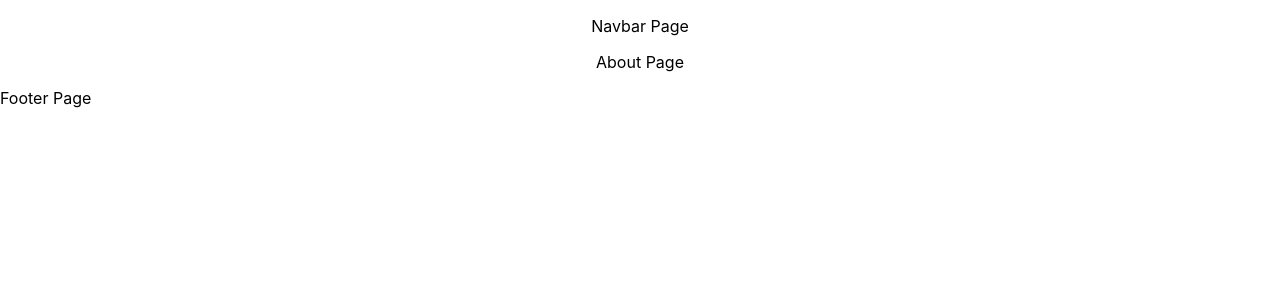
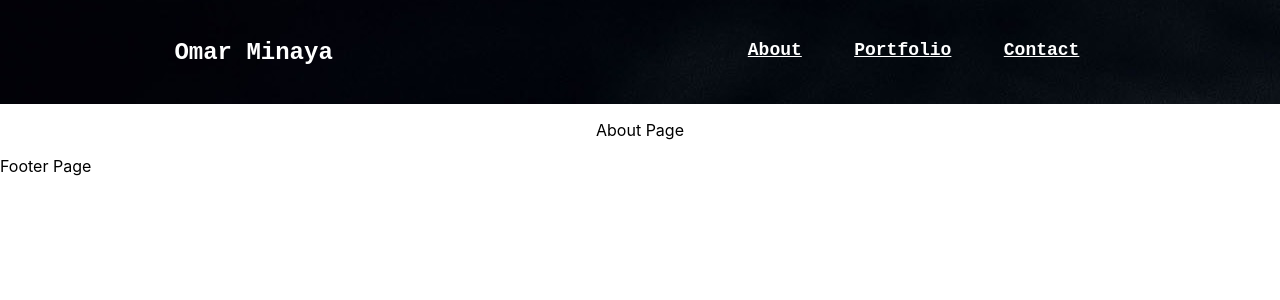
Before and after one commit to omiinaya/react-portfolio, a React (Create React App) app: page / in a window 1280 px wide. Shown: the top 300 px of the page. Built offline with nearby package versions, Linux system fonts and the light colour scheme.

Commit message:
added navbar content.

```diff
--- a/src/components/Navbar/index.js
+++ b/src/components/Navbar/index.js
@@ -1,18 +1,31 @@
-import React from "react";
+import React, { Component } from 'react'
+import { Link, withRouter } from 'react-router-dom'
 import "./style.css";
 
-function Navbar() {
+class Navbar extends Component {
+    render() {
         return (
             <div className="Navbar">
                 <div className="container">
                     <div className="row">
-                    <div className="col-xs-12 col-sm-12 col-md-12 col-lg-12 text-center">
-                        <p>Navbar Page</p>
+                        <div className="col-xs-12 col-sm-12 col-md-12 col-lg-12">
+                            <nav>
+                                <div class="logo">
+                                    <h2>Omar Minaya</h2>
+                                </div>
+                                <ul class="nav-links">
+                                    <li><a href="index.html">About</a></li>
+                                    <li><a href="portfolio.html">Portfolio</a></li>
+                                    <li><a href="contact.html">Contact</a></li>
+                                </ul>
+                            </nav>
                         </div>
                     </div>
                 </div>
             </div>
         );
     }
+}
+
 
 export default Navbar;
--- a/src/components/Navbar/style.css
+++ b/src/components/Navbar/style.css
@@ -0,0 +1,30 @@
+nav {
+    background-image: url(./images/banner.jpg);
+    display: flex;
+    justify-content: space-around;
+    margin: 0 auto;
+    text-align: left;
+    width: 100%;
+    align-items: center;
+    min-height: 13vh;
+    font-family: 'Fira Code', monospace;
+    color: #fff;
+}
+
+nav li {
+    list-style: none;
+}
+
+.nav-links a {
+    font-weight: bold;
+    font-size: 18px;
+    color: white;
+}
+
+.nav-links {
+    display: flex;
+    justify-content: space-around;
+    width: 30%;
+    margin-top: 1%;
+    color: white;
+}
```
Also changed, not shown: src/components/Navbar/images/banner.jpg (added). Lines whose indentation alone changed are shown as unchanged.
